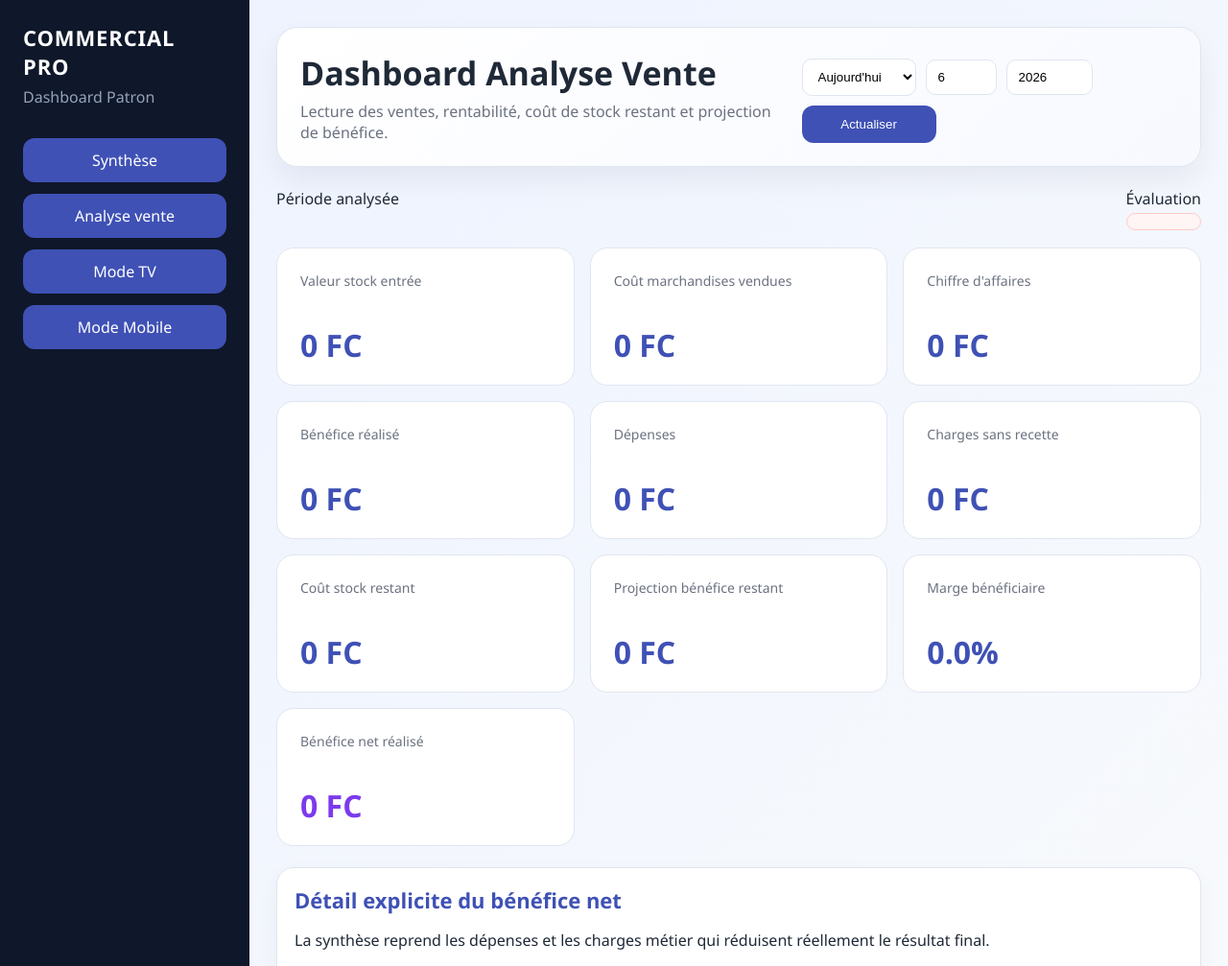
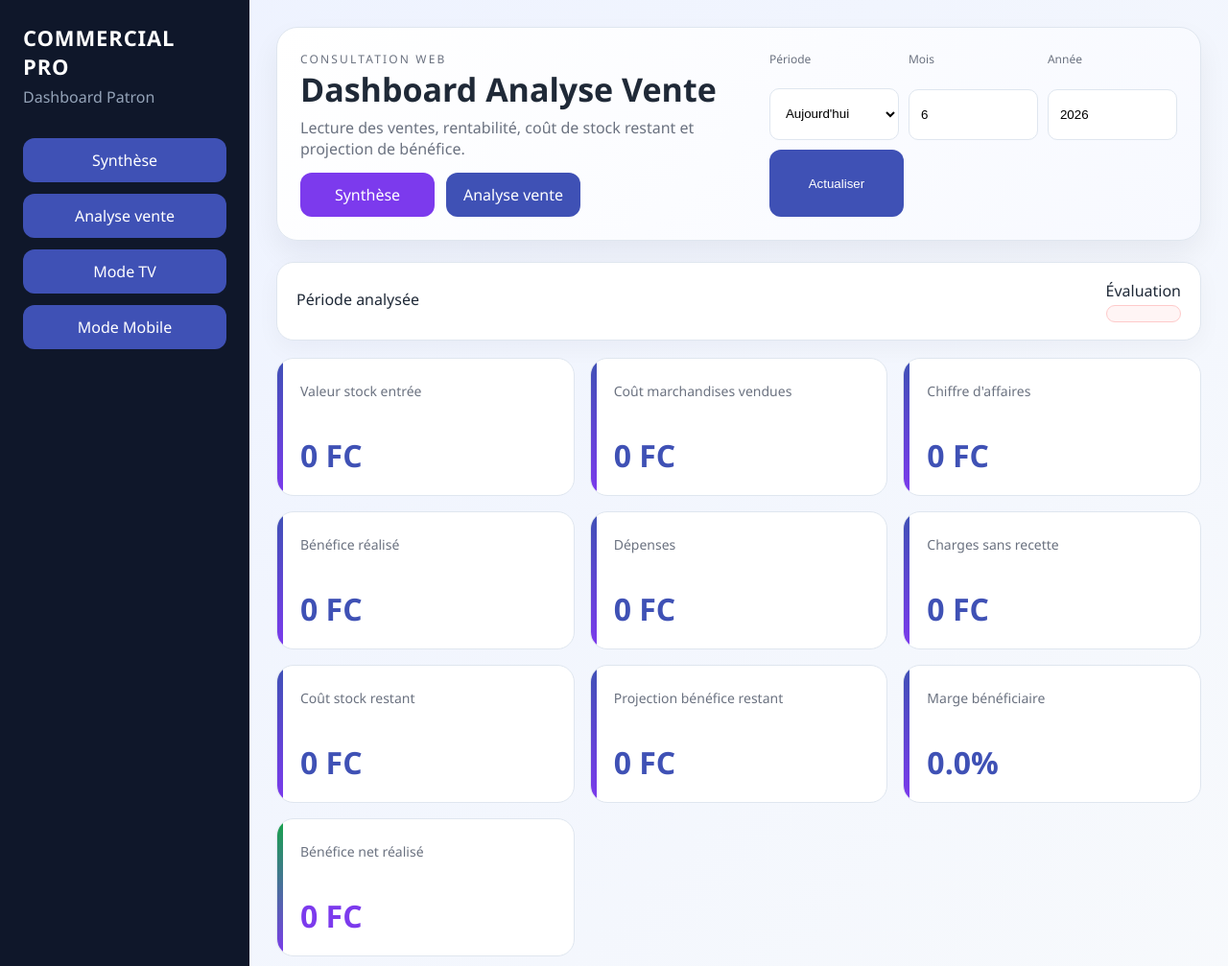
Before and after one commit to chevallierBlanc/DevCommercialMaj, an ASP.NET Core app: template prototype/DashboardWebPatron/Views/Dashboard/AnalyseVente.cshtml in a window 1280 px wide. Shown: the top 1007 px of the page at 96% size. Run offline with ASP.NET Core 8, Linux system fonts and the light colour scheme; the template is opened without the code that fills it, so the values that code supplies are empty.

Commit message:
Polish web analyse vente layout

```diff
--- a/prototype/DashboardWebPatron/Views/Dashboard/AnalyseVente.cshtml
+++ b/prototype/DashboardWebPatron/Views/Dashboard/AnalyseVente.cshtml
@@ -4,19 +4,35 @@
     var analyse = Model.Analyse;
 }
 
-<section class="hero">
-    <div>
+<section class="hero hero-analysis">
+    <div class="hero-text">
+        <p class="eyebrow">Consultation Web</p>
         <h1>Dashboard Analyse Vente</h1>
         <p>Lecture des ventes, rentabilité, coût de stock restant et projection de bénéfice.</p>
+        <div class="hero-actions">
+            <a class="btn btn-secondary" href="/Dashboard/Index">Synthèse</a>
+            <a class="btn btn-primary" href="/Dashboard/AnalyseVente">Analyse vente</a>
         </div>
-    <form class="filters" method="get">
+    </div>
+    <form class="filters filters-analysis" method="get">
+        <div class="filters-row">
+            <label>
+                <span>Période</span>
                 <select name="periode">
                     <option value="jour" @(Model.Periode == "jour" ? "selected" : null)>Aujourd'hui</option>
                     <option value="mois" @(Model.Periode == "mois" ? "selected" : null)>Ce mois</option>
                     <option value="annee" @(Model.Periode == "annee" ? "selected" : null)>Cette année</option>
                 </select>
+            </label>
+            <label>
+                <span>Mois</span>
                 <input name="month" type="number" min="1" max="12" value="@Model.Month" />
+            </label>
+            <label>
+                <span>Année</span>
                 <input name="year" type="number" min="2020" max="2100" value="@Model.Year" />
+            </label>
+        </div>
         <button type="submit">Actualiser</button>
     </form>
 </section>
@@ -30,7 +46,7 @@
 }
 else
 {
-    <section class="analysis-meta">
+    <section class="analysis-meta panel analysis-meta-panel">
         <div>
             <span class="muted">Période analysée</span>
             <strong>@analyse.PeriodeLabel</strong>
--- a/prototype/DashboardWebPatron/wwwroot/css/site.css
+++ b/prototype/DashboardWebPatron/wwwroot/css/site.css
@@ -49,6 +49,7 @@ body {
     border: 1px solid var(--border);
     box-shadow: 0 14px 30px rgba(15, 23, 42, 0.06);
 }
+.hero-analysis { align-items: stretch; }
 .hero-text { max-width: 900px; }
 .hero-actions { display: flex; gap: 12px; flex-wrap: wrap; margin-top: 14px; }
 .hero h1 { margin: 0 0 6px; font-size: 34px; }
@@ -63,6 +64,22 @@ body {
 .btn-primary { background: var(--primary); color: #fff; }
 .btn-secondary { background: var(--accent); color: #fff; }
 .filters { display: flex; flex-wrap: wrap; gap: 10px; align-items: center; }
+.filters-analysis {
+    align-items: stretch;
+    min-width: 360px;
+}
+.filters-row {
+    display: grid;
+    grid-template-columns: repeat(3, minmax(0, 1fr));
+    gap: 10px;
+    width: 100%;
+}
+.filters label {
+    display: grid;
+    gap: 6px;
+    color: var(--muted);
+    font-size: 12px;
+}
 .filters select, .filters input {
     padding: 10px 12px;
     border: 1px solid var(--border);
@@ -131,10 +148,29 @@ th { color: var(--muted); font-size: 14px; }
     display: flex;
     flex-direction: column;
     justify-content: space-between;
+    position: relative;
+    overflow: hidden;
 }
 .analysis-card span { color: var(--muted); font-size: 14px; }
 .analysis-card strong { font-size: 32px; color: var(--primary); line-height: 1.1; }
 .analysis-card.accent strong { color: var(--accent); }
+.analysis-card::before {
+    content: "";
+    position: absolute;
+    inset: 0 auto 0 0;
+    width: 6px;
+    background: linear-gradient(180deg, var(--primary), var(--accent));
+}
+.analysis-card.accent::before {
+    background: linear-gradient(180deg, #16a34a, #7c3aed);
+}
+.analysis-meta-panel {
+    align-items: center;
+    padding: 18px 20px;
+}
+.analysis-meta-panel strong {
+    font-size: 18px;
+}
 .filters button,
 .filters .btn,
 .hero-actions .btn {
@@ -154,4 +190,6 @@ tbody tr:hover {
     .sidebar { display: none; }
     .cards, .grid-2, .tv-cards, .analysis-grid { grid-template-columns: 1fr; }
     .hero { flex-direction: column; align-items: stretch; }
+    .filters-analysis { min-width: 0; width: 100%; }
+    .filters-row { grid-template-columns: 1fr; }
 }
```
Lines whose indentation alone changed are shown as unchanged.
